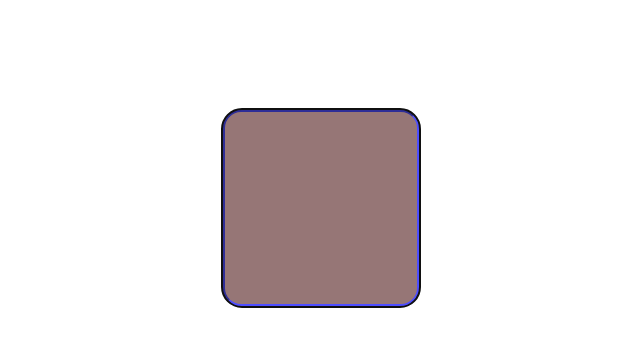
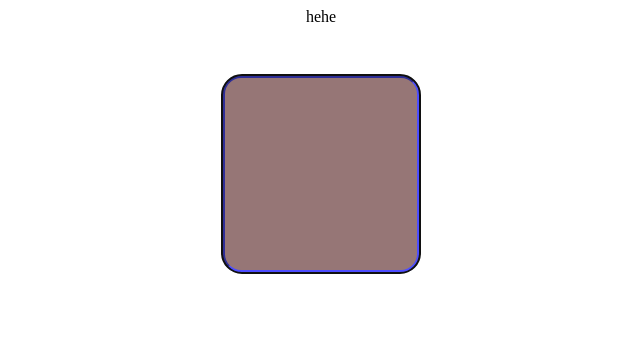
Before and after one commit to corrodedHash/morsetrainer, a Vue app: page / in a window 1280 px wide. Shown: the top 346 px of the page, without its empty margins (319-959 px from the left). Built offline with nearby package versions, Linux system fonts and the light colour scheme.

Commit message:
Made it work

```diff
--- a/src/App.vue
+++ b/src/App.vue
@@ -1,49 +1,29 @@
 <template>
-  <div class="output">
-    {{ typedWord }}
-  </div>
-  <MorseButton
-    v-on:letterTyped="handleLetter"
-    v-on:backspace="handleBackspace"
-  />
+  <MorseQuiz v-bind:value="askedWord" v-on:enteredWord="handleWord" />
 </template>
 
 <script lang="ts">
 import { defineComponent } from "vue";
-import MorseButton from "./components/MorseButton.vue";
+import MorseQuiz from "@/components/MorseQuiz.vue";
 
 export default defineComponent({
   name: "App",
+  components: {
+    MorseQuiz,
+  },
   data() {
-    return { typedWord: "" };
-  },
-  components: {
-    MorseButton,
+    return { askedWord: "hehe " };
   },
   methods: {
-    handleLetter(letter: string) {
-      const visible_space = "\u2423";
-      if (
-        this.typedWord.length > 0 &&
-        this.typedWord[this.typedWord.length - 1] === visible_space
-      ) {
-        this.typedWord =
-          this.typedWord.substr(0, this.typedWord.length - 1) + " ";
-      }
-      if (letter === " ") {
-        this.typedWord += visible_space;
-      } else {
-        this.typedWord += letter;
-      }
-    },
-    handleBackspace() {
-      this.typedWord = this.typedWord.substr(0, this.typedWord.length - 1);
+    handleWord() {
+      console.log("Did it");
+      this.askedWord = "blabla";
     },
   },
 });
 </script>
 
-<style>
+<style scoped>
 #app {
   font-family: Avenir, Helvetica, Arial, sans-serif;
   text-align: center;
@@ -53,17 +33,4 @@ export default defineComponent({
   flex-direction: column;
   align-items: center;
 }
-.output {
-  background-color: lightblue;
-  font-size: x-large;
-  width: max-content;
-  display: inline-block;
-  padding-left: 5px;
-  padding-right: 5px;
-  min-height: 2em;
-  line-height: 2;
-}
-.output:empty {
-  background-color: transparent;
-}
 </style>
--- /dev/null
+++ b/src/components/MatchingLetters.vue
@@ -0,0 +1,62 @@
+<template>
+  <div id="letters">
+    <span
+      v-for="[index, char, css] in letterStates"
+      v-bind:class="css"
+      v-bind:key="index"
+      >{{ char }}</span
+    >
+  </div>
+</template>
+
+<script lang="ts">
+import { defineComponent } from "vue";
+export default defineComponent({
+  name: "MatchingLetters",
+  props: ["statefulLetters"],
+  data() {
+    return { myLetters: [] };
+  },
+  watch: {
+    statefulLetters() {
+      this.myLetters = this.statefulLetters;
+    },
+  },
+  computed: {
+    letterStates() {
+      let result: Array<[number, string, string]> = [];
+      const stateMap = (state: number) => {
+        switch (state) {
+          case 1:
+            return "quizCharacterCorrect";
+          case 2:
+            return "quizCharacterWrong";
+          case 0:
+            return "quizCharacterUntouched";
+          default:
+            return "";
+        }
+      };
+      let i = 0;
+      for (const [char, state] of this.myLetters) {
+        result.push([i, char, stateMap(state)]);
+        i += 1;
+      }
+      return result;
+    },
+  },
+});
+</script>
+<style scoped>
+.quizCharacterCorrect {
+  color: blue;
+}
+
+.quizCharacterWrong {
+  color: red;
+}
+
+.quizCharacterUntouched {
+  color: black;
+}
+</style>
--- a/src/components/MorseButton.ts
+++ b/src/components/MorseButton.ts
@@ -11,7 +11,7 @@ function eventToString(event: KeyboardEvent | TouchEvent): string {
 
 export default defineComponent({
   name: "MorseButton",
-  emits: ["letterTyped", "backspace"],
+  emits: ["letterTyped", "backspace", "wordEnded"],
   props: {
     allowedKeys: { type: Array, default: [] },
   },
@@ -27,8 +27,9 @@ export default defineComponent({
       if (this.isDown !== null) {
         return;
       }
-      if (eventToString(event) === "backspace") {
+      if (eventToString(event) === "backspace" && this.morseHandler.empty) {
         this.$emit("backspace");
+        clearTimeout(this.timeoutId);
         return;
       }
       if (
@@ -48,7 +49,7 @@ export default defineComponent({
       this.isDown = null;
       this.morseHandler.buttonUp();
       const spaceHandler = () => {
-        this.$emit("letterTyped", " ");
+        this.$emit("wordEnded");
       };
       const letterHandler = () => {
         this.$emit("letterTyped", this.morseHandler.terminateLetter());
--- /dev/null
+++ b/src/components/MorseInput.ts
@@ -0,0 +1,52 @@
+import { defineComponent } from "vue";
+import MorseButton from "@/components/MorseButton.vue";
+
+export default defineComponent({
+  name: "MorseInput",
+  props: ["modelValue"],
+  emits: ["update:modelValue"],
+  data() {
+    return { typedWord: "" };
+  },
+  mounted() {
+    this.typedWord = this.modelValue;
+  },
+  components: {
+    MorseButton,
+  },
+  computed: {
+    formattedWord(): string {
+      const visible_space = "\u2423";
+      if (
+        this.typedWord.length > 0 &&
+        this.typedWord[this.typedWord.length - 1] === " "
+      ) {
+        return (
+          this.typedWord.substr(0, this.typedWord.length - 1) + visible_space
+        );
+      }
+      return this.typedWord;
+    },
+  },
+  watch: {
+    modelValue(new_value: string, old_value: string) {
+      this.typedWord = new_value;
+    },
+  },
+  methods: {
+    handleLetter(letter: string) {
+      this.typedWord += letter;
+      this.$emit("update:modelValue", this.typedWord);
+    },
+    handleBackspace() {
+      this.typedWord = this.typedWord.substr(0, this.typedWord.length - 1);
+      this.$emit("update:modelValue", this.typedWord);
+    },
+    handleEndword() {
+      if (this.typedWord.length > 0) {
+        this.typedWord += " ";
+        this.$emit("update:modelValue", this.typedWord);
+      }
+    },
+  },
+});
--- a/src/components/MorseInput.vue
+++ b/src/components/MorseInput.vue
@@ -1,26 +1,37 @@
 <template>
-  <div class="output">
-    {{ typedWord }}
+  <div class="morseInput">
+    <div class="output">
+      {{ formattedWord }}
+    </div>
+    <MorseButton
+      v-on:letter-typed="handleLetter"
+      v-on:backspace="handleBackspace"
+      v-on:word-ended="handleEndword"
+    />
   </div>
-  <MorseButton v-on:letterTyped="handleLetter" />
 </template>
 
-<script lang="ts">
-import { defineComponent } from "vue";
-import MorseButton from "./components/MorseButton.vue";
+<script lang="ts" src="./MorseInput.ts" />
 
-export default defineComponent({
-  name: "MorseInput",
-  data() {
-    return { typedWord: "" };
-  },
-  components: {
-    MorseButton,
-  },
-  methods: {
-    handleLetter(letter: string) {
-      this.typedWord += letter;
-    },
-  },
-});
-</script>
+<style scoped>
+.morseInput {
+  font-family: Avenir, Helvetica, Arial, sans-serif;
+  text-align: center;
+  display: flex;
+  flex-direction: column;
+  align-items: center;
+}
+.output {
+  background-color: lightblue;
+  font-size: x-large;
+  width: max-content;
+  display: inline-block;
+  padding-left: 5px;
+  padding-right: 5px;
+  min-height: 2em;
+  line-height: 2;
+}
+.output:empty {
+  background-color: transparent;
+}
+</style>
--- /dev/null
+++ b/src/components/MorseQuiz.vue
@@ -0,0 +1,68 @@
+<template>
+  <div class="morseQuiz">
+    <MatchingLetters v-bind:stateful-letters="letters" />
+    <MorseInput v-model:model-value="morsedWord" />
+  </div>
+</template>
+
+<script lang="ts">
+import { defineComponent } from "vue";
+import MorseInput from "@/components/MorseInput.vue";
+import MatchingLetters from "@/components/MatchingLetters.vue";
+
+export default defineComponent({
+  name: "MorseQuiz",
+  data() {
+    return { morsedWord: "", wantedWord: "" };
+  },
+  mounted() {
+    this.wantedWord = this.value || "";
+  },
+  emits: ["enteredWord"],
+  props: { value: String },
+  components: { MorseInput, MatchingLetters },
+  watch: {
+    morsedWord(new_word: string, old_word: string) {
+      if (this.wantedWord === undefined) {
+        return;
+      }
+      if (new_word.toLowerCase() === this.wantedWord.toLowerCase()) {
+        this.$emit("enteredWord");
+        this.morsedWord = "";
+      }
+    },
+    value(new_value: string, old_value: string) {
+      this.wantedWord = new_value;
+    },
+  },
+  computed: {
+    letters() {
+      if (this.wantedWord === undefined) {
+        return [];
+      }
+      let result = [];
+      for (let index = 0; index < this.wantedWord.length; index++) {
+        const element: string = this.wantedWord[index];
+        let result_state = 2;
+        if (this.morsedWord.length <= index) {
+          result_state = 0;
+        } else if (
+          this.morsedWord[index].toLowerCase() === element.toLowerCase()
+        ) {
+          result_state = 1;
+        }
+        result.push([element, result_state]);
+      }
+      return result;
+    },
+  },
+});
+</script>
+
+<style scoped>
+.morseQuiz {
+  display: flex;
+  flex-direction: column;
+  align-items: center;
+}
+</style>
--- a/src/morseHandler.ts
+++ b/src/morseHandler.ts
@@ -1,5 +1,5 @@
 import { idToDots, getLetter } from "@/morseDict";
-import Stopwatch from "@/stopwatch"
+import Stopwatch from "@/stopwatch";
 export default class MorseHandler {
   private _watch: Stopwatch;
   private _beeps: number;
@@ -31,6 +31,9 @@ export default class MorseHandler {
   get currentDots(): string {
     return idToDots(this._beeps);
   }
+  get empty(): boolean {
+    return this._beeps === 1;
+  }
   terminateLetter(): string {
     const dots = idToDots(this._beeps);
     this._beeps = 1;
```
